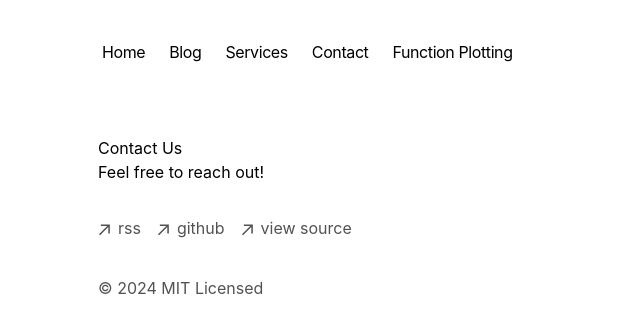
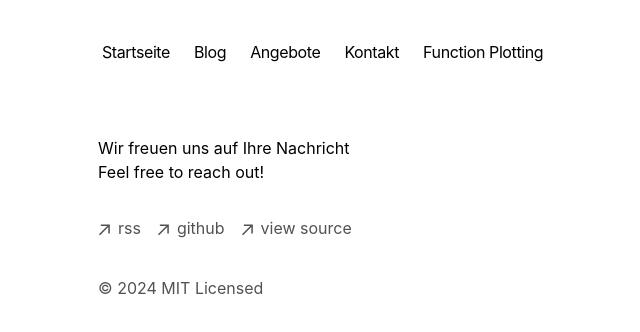
Before and after one commit to a-machine-intelligence-company/amic-portfolio, a Next.js app: page /Contact in a window 1280 px wide. Shown: the top 332 px of the page, without its empty margins (254-894 px from the left). Built offline with nearby package versions, Linux system fonts and the light colour scheme.

Commit message:
Translate Contact and Blog page titles and navigation items to German

```diff
--- a/app/Contact/page.tsx
+++ b/app/Contact/page.tsx
@@ -3,7 +3,7 @@ import React from 'react';
 const Contact: React.FC = () => {
   return (
     <div>
-      <h1>Contact Us</h1>
+      <h1>Wir freuen uns auf Ihre Nachricht</h1>
       <p>Feel free to reach out!</p>
       {/* You can add a form or more content here */}
     </div>
--- a/app/blog/page.tsx
+++ b/app/blog/page.tsx
@@ -1,8 +1,8 @@
 import { BlogPosts } from 'app/components/posts'
 
 export const metadata = {
-  title: 'Projects',
-  description: 'Take a look at our Projects.',
+  title: 'Projekte',
+  description: 'Schau dir unsere Projekte an.',
 }
 
 export default function Page() {
--- a/app/components/nav.tsx
+++ b/app/components/nav.tsx
@@ -2,19 +2,19 @@ import Link from 'next/link'
 
 const navItems = {
   '/': {
-    name: 'Home',
+    name: 'Startseite',
   },
   '/blog': {
     name: 'Blog',
   },
   '/services': {
-    name: 'Services'
+    name: 'Angebote'
   },
   // 'https://vercel.com/templates/next.js/portfolio-starter-kit': {
   //   name: 'Deploy',
   // },
   '/contact': {
-    name: 'Contact'
+    name: 'Kontakt'
   },
   '/function-plotting': {
     name: 'Function Plotting'
```
